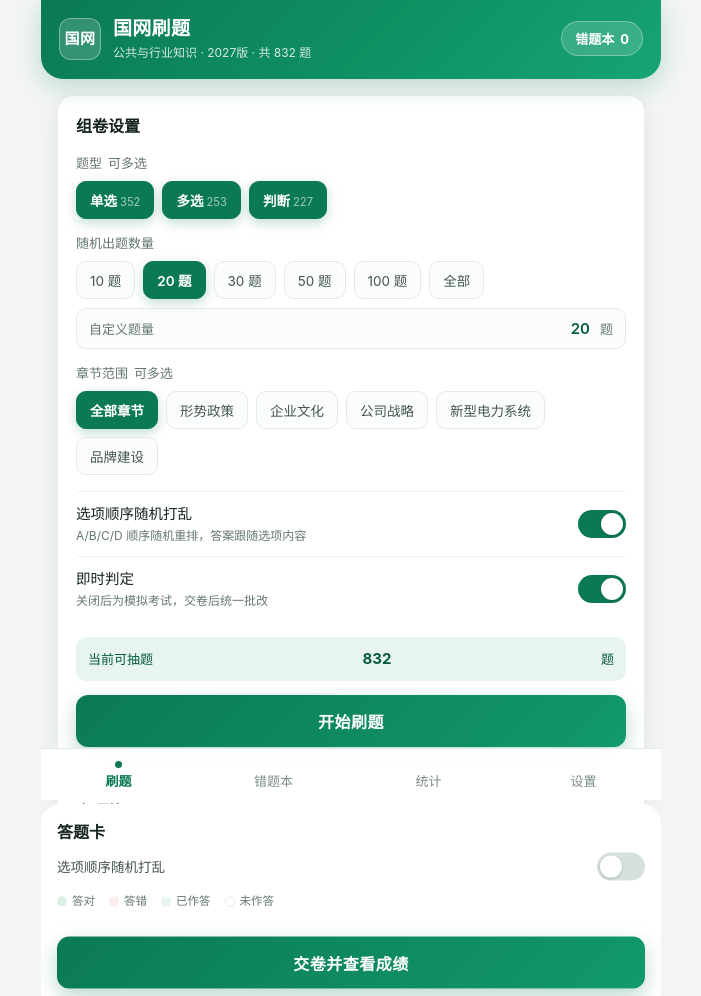
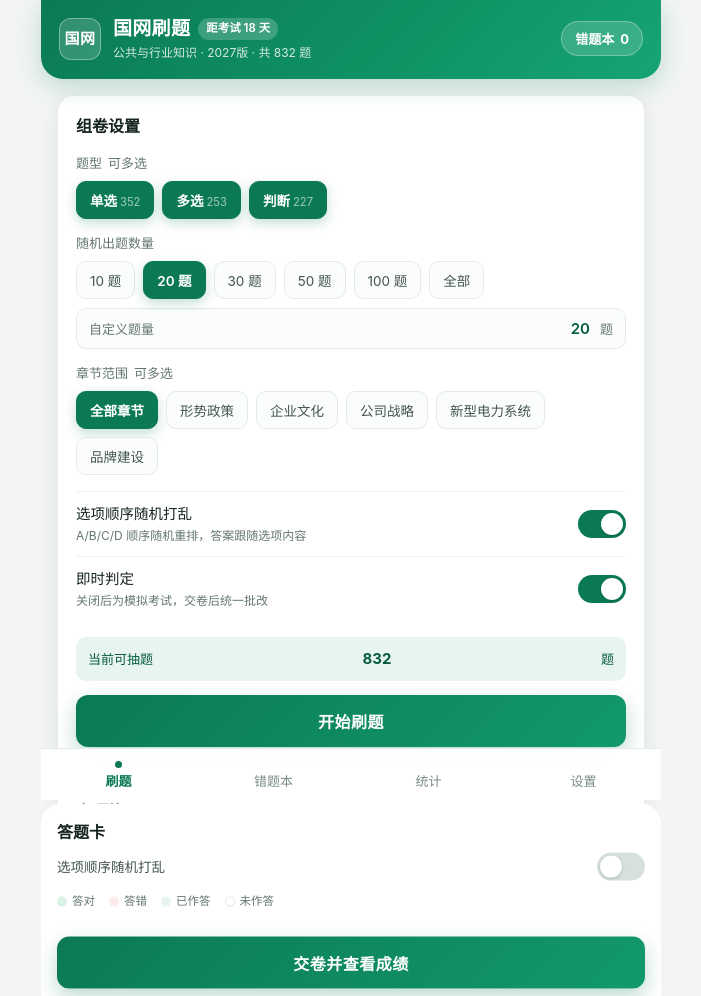
Before and after one commit to zysmochen/guowang-quiz-ios, a plain HTML site: page GuowangQuiz/www/index.html in a window 1280 px wide. Shown: the top 996 px of the page, without its empty margins (289-990 px from the left). Drawn offline with Linux system fonts and the light colour scheme.

Commit message:
feat: 标题旁考试倒计时（12-06） v1.5

```diff
--- a/GuowangQuiz/www/app.js
+++ b/GuowangQuiz/www/app.js
@@ -873,6 +873,37 @@
   }
 
   /* ---------------- 初始化 ---------------- */
+  var EXAM_DATE = new Date(2026, 11, 6);   // 2026 年 12 月 6 日，招聘考试当天
+
+  function examDaysLeft() {
+    var now = new Date();
+    var today = new Date(now.getFullYear(), now.getMonth(), now.getDate());
+    var exam = new Date(EXAM_DATE.getFullYear(), EXAM_DATE.getMonth(), EXAM_DATE.getDate());
+    return Math.round((exam - today) / 86400000);
+  }
+
+  function updateCountdown() {
+    var el = $('#examCountdown');
+    if (!el) return;
+    var d = examDaysLeft();
+    el.className = 'countdown';
+    el.title = '考试日：2026 年 12 月 6 日';
+    if (d > 0) {
+      if (d <= 7) {
+        el.className = 'countdown urgent';
+        el.innerHTML = '距考试 <b>' + d + '</b> 天';
+      } else {
+        el.textContent = '距考试 ' + d + ' 天';
+      }
+    } else if (d === 0) {
+      el.className = 'countdown urgent';
+      el.innerHTML = '今天考试 · <b>加油</b>';
+    } else {
+      el.className = 'countdown done';
+      el.textContent = '考试已结束';
+    }
+  }
+
   function init() {
     var counts = { single: 0, multi: 0, judge: 0 };
     BANK.forEach(function (q) { counts[q.type]++; });
@@ -883,6 +914,8 @@
     syncCountInput();
     renderPartChips();
     renderPool();
+    updateCountdown();
+    setInterval(updateCountdown, 600000);
     updateBadge();
     syncSwitches();
 
--- a/GuowangQuiz/www/index.html
+++ b/GuowangQuiz/www/index.html
@@ -19,7 +19,7 @@
     <div class="brand">
       <div class="logo">国网</div>
       <div>
-        <h1>国网刷题</h1>
+        <h1>国网刷题<span class="countdown" id="examCountdown">距考试 -- 天</span></h1>
         <p id="bankMeta">公共与行业知识 · 2027版</p>
       </div>
     </div>
--- a/GuowangQuiz/www/style.css
+++ b/GuowangQuiz/www/style.css
@@ -81,8 +81,19 @@ button {
   font-size: 15px; font-weight: 700; letter-spacing: .5px;
 }
 
-.appbar h1 { margin: 0; font-size: 19px; font-weight: 650; letter-spacing: .3px; }
+.appbar h1 { margin: 0; font-size: 19px; font-weight: 650; letter-spacing: .3px; display: flex; align-items: center; gap: 8px; flex-wrap: wrap; }
 .appbar p { margin: 1px 0 0; font-size: 12px; opacity: .82; }
+.countdown {
+  font-size: 11.5px; font-weight: 600; letter-spacing: 0;
+  padding: 2px 8px;
+  border-radius: 999px;
+  background: rgba(255, 255, 255, .2);
+  color: #fff;
+  white-space: nowrap;
+}
+.countdown.urgent { background: #fff; color: #0b7a53; }
+.countdown.urgent b { color: #d9534f; }
+.countdown.done { background: rgba(255, 255, 255, .14); opacity: .8; }
 
 .badge-btn {
   flex: none;
```
Also changed, not shown: 1 other file.
